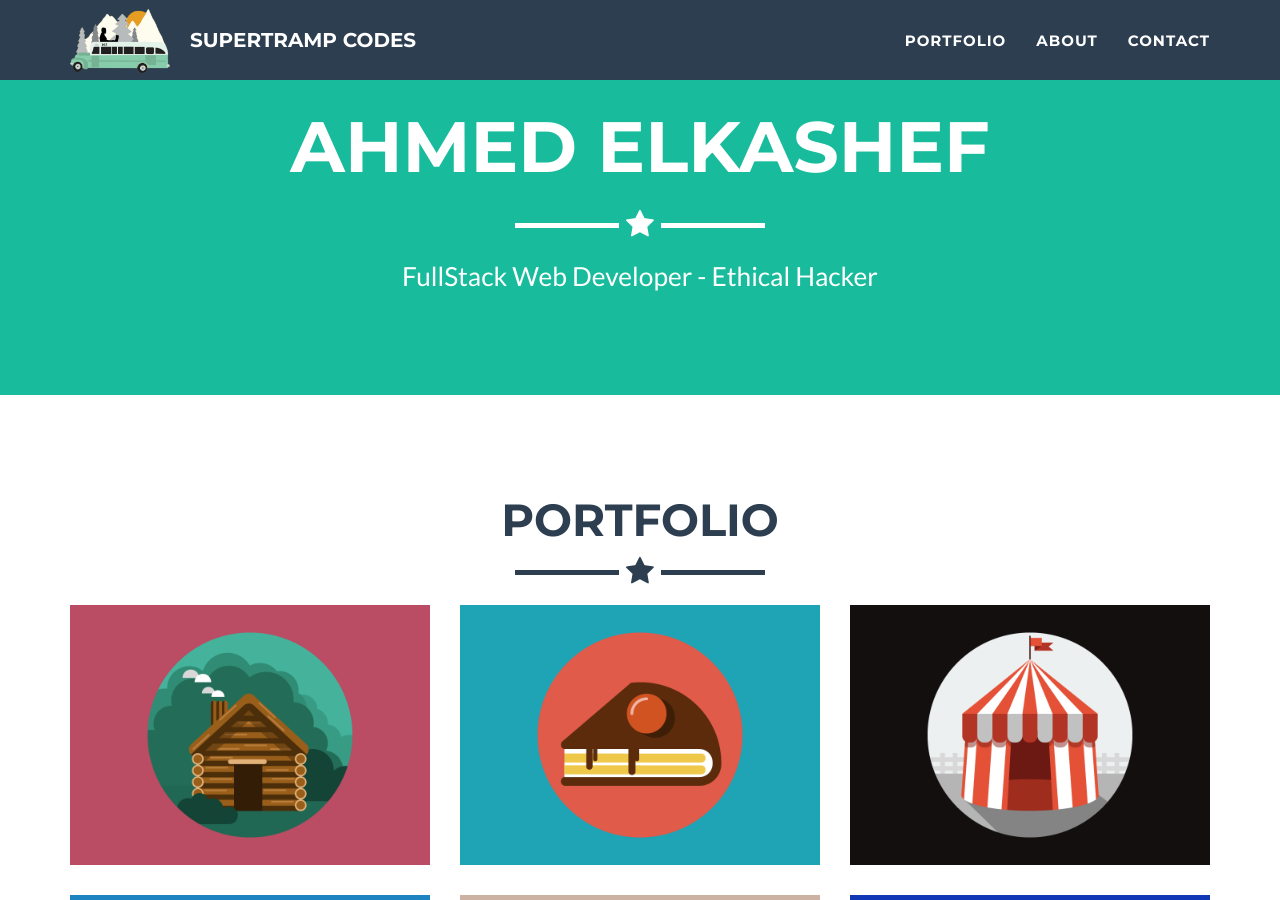
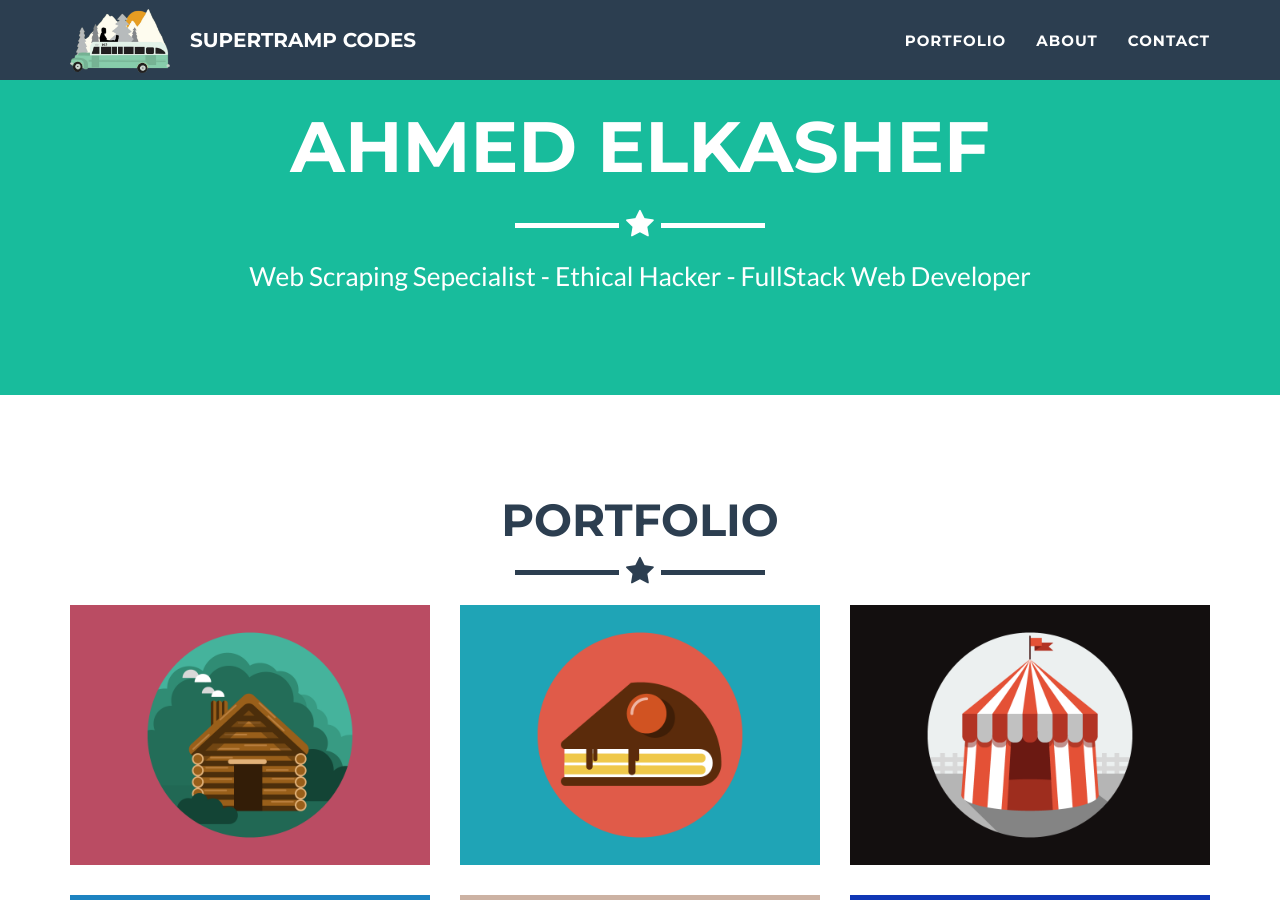
Before and after one commit to Ahmed-Elkashef/Ahmed-Elkashef.github.io, a Jekyll site: the page built from index.html, in a window 1280 px wide and 900 px high, scrolled down 380 px. Built offline with Jekyll 4.4.1, drawn with Linux system fonts in a browser that asks for light colours.

Commit message:
Update _config.yml

```diff
--- a/_config.yml
+++ b/_config.yml
@@ -4,7 +4,7 @@ email: ahmedelkashef2012@gmail.com
 url: https://ahmed-elkashef.github.io/
 description: "Write an awesome description for your new site here. You can edit this line in _config.yml. It will appear in your document head meta (for Google search results) and in your feed.xml site description."
 keywords: "web-develoepr, ethical-hacker, hacking, web, frontend, backend, python, javascript, nmap"
-skills: "FullStack Web Developer - Ethical Hacker"
+skills: "Web Scraping Sepecialist - Ethical Hacker - FullStack Web Developer"
 meta_author: Elkashef Ahmed
 
 # Google webmaster tools
```
